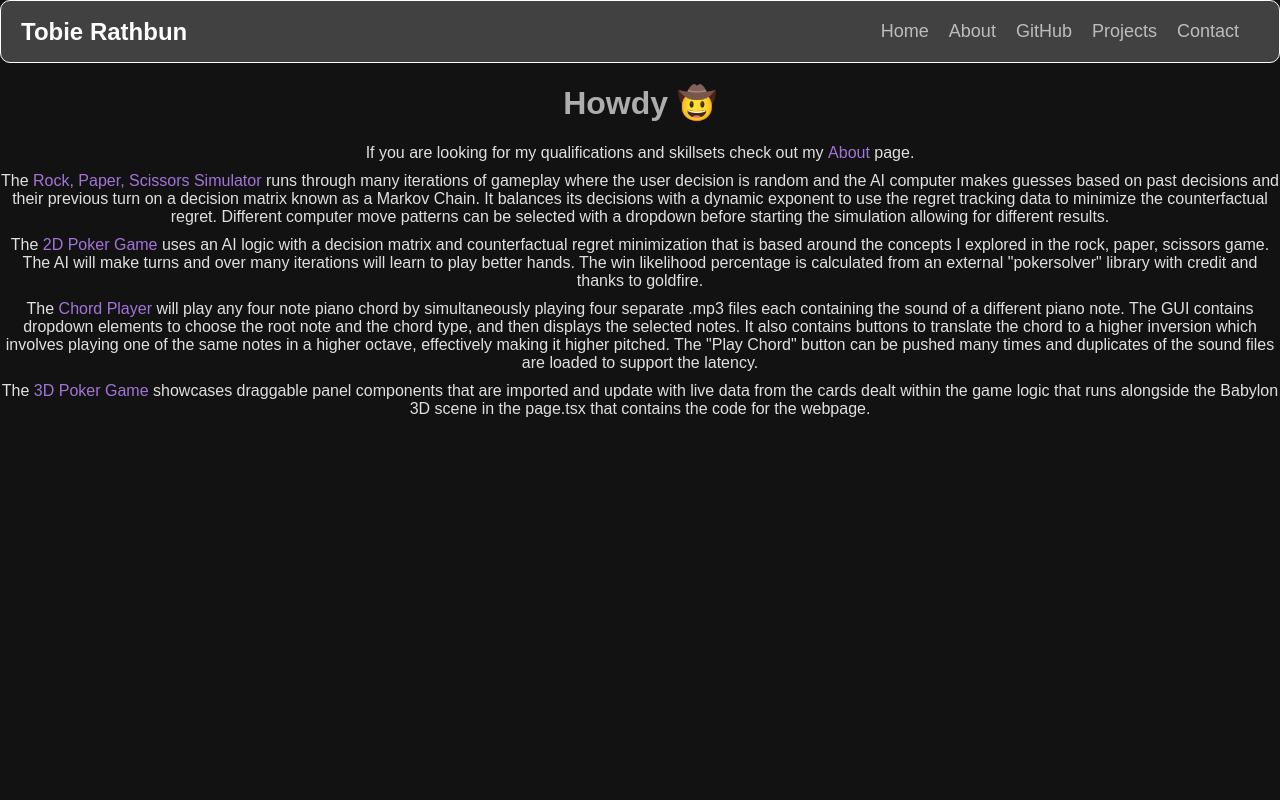
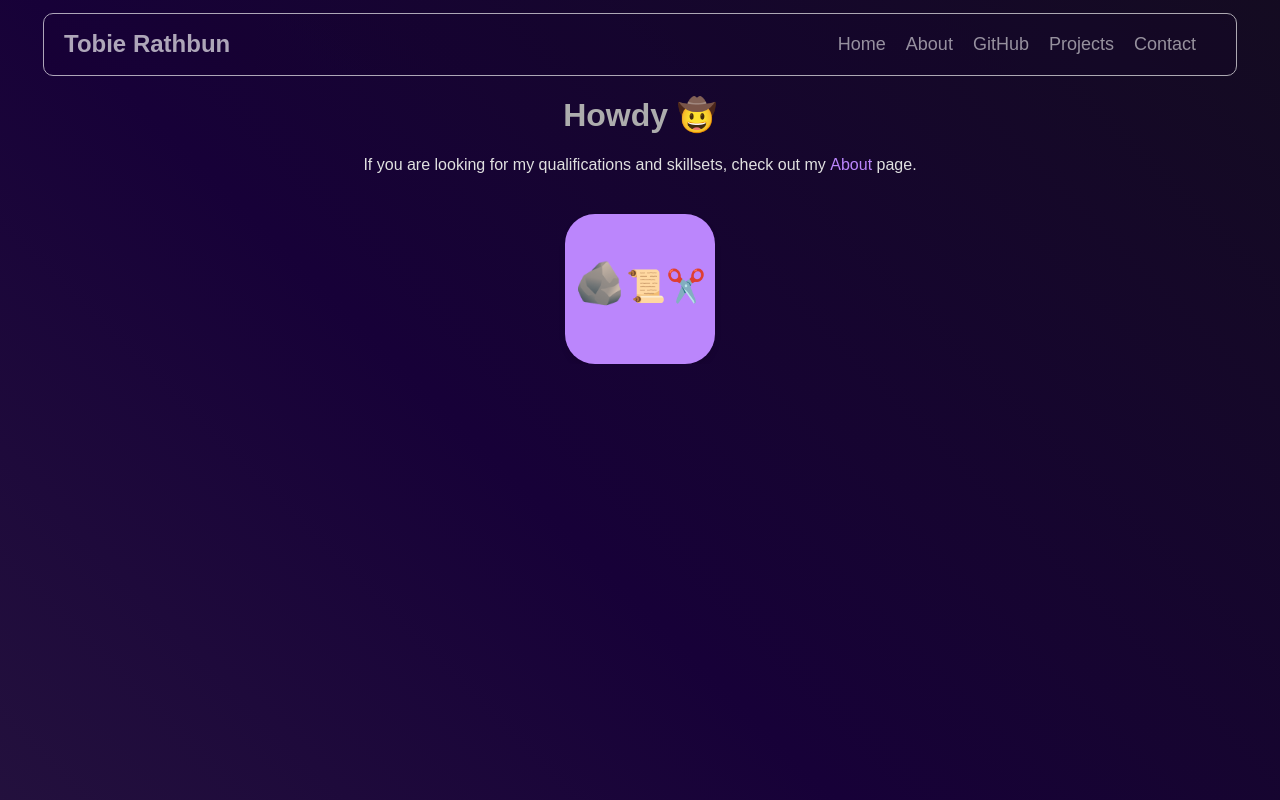
Before and after one commit to Tobie-Rathbun/React-Portfolio--Next.js-, a Next.js app: page / in a window 1280 px wide. Built offline with nearby package versions, Linux system fonts and the light colour scheme.

Commit message:
styled home page, ombre

```diff
--- a/package.json
+++ b/package.json
@@ -18,6 +18,7 @@
     "axios": "^1.7.9",
     "concurrently": "^9.1.0",
     "express": "^4.21.2",
+    "framer-motion": "^11.15.0",
     "next": "^15.1.3",
     "pokersolver": "^2.1.4",
     "react": "^19.0.0",
--- a/src/app/globals.css
+++ b/src/app/globals.css
@@ -5,7 +5,9 @@
   --primary-text-color: #e0e0e0;
   --secondary-text-color: #adadad;
   --accent-color: #6200ee;
+  --accent-color-dark: #170138;
   --highlight-color: #bb86fc;
+  --highlight-color-dark: #352745;
 
   /* Component-Specific Colors */
   --chord-player-background: #333333;
@@ -15,30 +17,55 @@
 
 /* General styles */
 body {
-  background-color: var(--dark-background);
-  color: var(--primary-text-color);
-  font-family: 'Arial', sans-serif;
   margin: 0;
   padding: 0;
+  font-family: 'Arial', sans-serif;
+  color: var(--primary-text-color);
+  position: relative;
+  background: none;
+}
+
+/* Main content */
+main {
+  position: relative;
+  z-index: 1; /* Ensure content is above the background */
 }
 
 h1, h2, h3, h4, h5, h6 {
   color: var(--secondary-text-color);
 }
 
-span.emoji {
-  display: inline-block;
-  font-size: 2rem;
-  transition: transform 0.6s ease;
+/* General layout wrapper */
+.layout-wrapper {
+  position: relative; /* Create stacking context */
+  overflow: hidden;
+  z-index: 1;
 }
 
-span.emoji:hover {
-  animation: spin 0.6s ease;
+.animated-background {
+  position: fixed; /* Ensures it stays in place as you scroll */
+  top: 0;
+  left: 0;
+  width: 100vw; /* Full viewport width */
+  height: 100vh; /* Full viewport height */
+  background: linear-gradient(
+  45deg,
+  var(--highlight-color-dark),
+  var(--accent-color-dark),
+  var(--dark-background),
+  #040115,
+  #000
+
+);
+
+  background-size: 400% 400%; /* Makes the gradient larger than the viewport for smooth animation */
+  z-index: -1;
 }
 
 
 
-/* Define the spin animation */
+
+/* Animations */
 @keyframes spin {
   from {
     transform: rotate(0deg);
@@ -48,24 +75,56 @@ span.emoji:hover {
   }
 }
 
+@keyframes pulsate {
+  0% {
+    transform: scale(1);
+  }
+  50% {
+    transform: scale(1.02);
+  }
+  100% {
+    transform: scale(1);
+  }
+}
+
+@keyframes gradientAnimation {
+  0% {
+    background-position: 0% 50%;
+  }
+  50% {
+    background-position: 100% 50%;
+  }
+  100% {
+    background-position: 0% 50%;
+  }
+}
+
+
+
+
+/* Links */
+
 /* For links inside a span */
 span.link a {
   display: inline-block;
-  transition: opacity 0.4s, transform 0.4s ease-in-out;
+  transition: opacity 0.75s, transform 0.75s ease-in-out, padding 0.75s ease-in-out;
   color: var(--highlight-color);
-  opacity: 0.85;
+  opacity: 1;
+  padding: 0;
 }
 
 span.link a:hover {
   transform: scale(1.03);
   opacity: 1;
+  padding-left: 1%;
+  padding-right: 1%;
 }
 
 a.link {
   display: inline-block; /* Required for transform to work */
   transition: opacity 0.4s, transform 0.4s ease-in-out;
   color: var(--highlight-color);
-  opacity: 0.65;
+  opacity: 1;
 }
 
 a.link:hover {
@@ -75,24 +134,42 @@ a.link:hover {
 
 
 
+/* SiteNavbar */
+.navbar-wrapper {
+  z-index: 9991;
+}
 
-
-
-/* SiteNavbar */
 .site-navbar {
   display: flex; /* Display items in a flex container */
   justify-content: space-between; /* Align items evenly along the main axis */
   align-items: center; /* Center items vertically */
-  background-color: rgba(255, 255, 255, 0.2); /* Opaque white background color */
+  background: linear-gradient(
+    45deg,
+    var(--accent-color-dark) 0%,
+    var(--dark-background) 100%
+  );
   border-radius: 10px; /* Rounded edges */
   padding: 10px 20px; /* Add padding for space */
   border: 1px solid #FFFFFF; /* Thin white border */
   position: relative;
   z-index: 9990;
   flex-wrap: nowrap;
+  opacity: 65%;
+  width: 90%;
+  margin: 1% auto;
+  transition: background-position 1s cubic-bezier(0.42, 0, 0.58, 1),
+    opacity 1s cubic-bezier(0.42, 0, 0.58, 1);
+  background-size: 200% 200%;
+  background-position: 0% 50%;
 }
 
-.site-navbar .navbar-brand {
+.site-navbar:hover {
+  background-position: 100% 50%;
+  opacity: 1;
+}
+
+
+.navbar-brand {
   font-size: 24px;
   font-weight: bold;
   color: #FFFFFF; /* White text */
@@ -104,13 +181,13 @@ a.link:hover {
   transform: scale(1.05);
 }
 
-.site-navbar .nav-link {
+.nav-link {
   color: #FFFFFF; /* White text */
   display: inline-block;
   font-size: 18px;
   margin-right: 20px;
   text-decoration: none; /* Remove underline */
-  opacity: 0.65; /* Initial opacity for non-active links */
+  opacity: 0.85; /* Initial opacity for non-active links */
   transition: opacity 0.4s, transform 0.4s; /* Smooth transition for opacity and transform */
 }
 
@@ -141,7 +218,7 @@ a.link:hover {
   cursor: pointer;
   padding: 10px 0; /* Consistent padding with other nav-links */
   text-decoration: none; /* Remove underline */
-  opacity: 0.65; /* Match initial opacity */
+  opacity: 0.85; /* Match initial opacity */
   transition: opacity 0.4s, transform 0.4s; /* Smooth transitions */
 }
 
@@ -211,21 +288,9 @@ a.link:hover {
 
 }
 
-@keyframes spin {
-  from {
-    transform: rotate(0deg);
-  }
-  to {
-    transform: rotate(360deg);
-  }
-}
 
 
-
-
-
-
-/* Chord Player specific styles */
+/* Chord Player */
 .chord-player {
   display: flex;
   flex-direction: column;
@@ -289,7 +354,12 @@ button:active, input[type="text"]:active, input[type="password"]:active {
   100% { transform: scale(0.95); }
 }
 
-/* Form styles */
+
+
+
+
+
+/* Contact Form */
 .contact-form {
   display: flex;
   flex-direction: column;
@@ -356,6 +426,8 @@ button:active, input[type="text"]:active, input[type="password"]:active {
   margin-left: 0%;
   text-align: center;
 }
+
+
 
 
 
@@ -443,7 +515,7 @@ button:active, input[type="text"]:active, input[type="password"]:active {
 }
 
 .resume-link:hover {
-  color: var(--accent-hover-color); /* Change color on hover */
+  color: var(--highlight-color); /* Change color on hover */
   text-decoration: underline; /* Optional underline on hover */
 }
 
@@ -452,6 +524,7 @@ button:active, input[type="text"]:active, input[type="password"]:active {
   text-align: center;
   margin: 0 auto;
   width: 100%; /* Adjust width as needed */
+  z-index: 1;
 }
 
 .-page h1 {
@@ -471,10 +544,17 @@ button:active, input[type="text"]:active, input[type="password"]:active {
   text-decoration: underline;
 }
 
+.about-bio {
+  width: 75%;
+  text-align: left;
+  margin-left: 12.5%;
+  margin-top: 5%;
+  margin-bottom: 3%;
+}
 
 
 
-
+/* Poker Frogs 3D */
 
 #root {
   height: 100%;
@@ -564,17 +644,7 @@ button:active, input[type="text"]:active, input[type="password"]:active {
   animation: pulsate 1.5s infinite;
 }
 
-@keyframes pulsate {
-  0% {
-    transform: scale(1);
-  }
-  50% {
-    transform: scale(1.02);
-  }
-  100% {
-    transform: scale(1);
-  }
-}
+
 
 .card-display {
   position: absolute;
@@ -594,6 +664,9 @@ button:active, input[type="text"]:active, input[type="password"]:active {
   overflow: hidden;
   height: 100%;
 }
+
+
+
 
 
 /* Rock, Paper, Scissors RPS */
@@ -730,6 +803,9 @@ button:active, input[type="text"]:active, input[type="password"]:active {
 
 
 
+
+
+/* Media Queries */
 
 @media (max-width: 768px) {
   #container1 { top: 10px; left: 10px; }
@@ -1011,7 +1087,66 @@ button:active, input[type="text"]:active, input[type="password"]:active {
 
 
 
+/* Home Page */
 
 .loading-overlay.hidden {
   display: none;
 }
+
+/* Cards Container */
+.cards-container {
+  display: flex;
+  justify-content: center;
+  align-items: center;
+  gap: 20px; /* Spacing between cards */
+  margin-top: 40px; /* Space above the container */
+  height: 100%;
+}
+
+.emoji {
+  margin-top: -8%;
+}
+
+span.emoji {
+  display: inline-block;
+  font-size: 2rem;
+  transition: transform 0.6s ease;
+}
+
+span.emoji:hover {
+  animation: spin 0.6s ease;
+}
+
+#rock {
+  font-size: 173%;
+  position: relative;
+  top: 5%;
+}
+
+.animated-card {
+  width: 150px;
+  height: 150px;
+  background-color: var(--highlight-color);
+  color: var(--primary-text-color);
+  border-radius: 30px;
+  display: flex;
+  justify-content: center;
+  align-items: center;
+  cursor: pointer;
+  box-shadow: 0 4px 6px rgba(0, 0, 0, 0.1);
+  transition: box-shadow 0.2s ease;
+}
+
+.animated-card:hover {
+  box-shadow: 0 8px 12px rgba(0, 0, 0, 0.2);
+}
+
+/* Remove underline from links */
+.animated-card .card-content {
+  text-decoration: none; /* Removes underline */
+  color: inherit; /* Ensures the text color matches parent */
+}
+
+.animated-card .card-content:hover {
+  text-decoration: none; /* Ensure underline is not added on hover */
+}
--- a/src/app/layout.tsx
+++ b/src/app/layout.tsx
@@ -1,24 +1,31 @@
-import type { Metadata } from "next";
+import React from "react";
 import './globals.css';
 import SiteNavbar from "../components/SiteNavbar"; // Adjust the path as needed
+import AnimatedBackground from "@/components/AnimatedBackground";
 
-export const dynamic = 'force-dynamic';
 
-export const metadata: Metadata = {
+export const metadata = {
   title: "Tobie Rathbun | Developer",
   description: "Full Stack Developer Portfolio",
 };
 
 export default function RootLayout({
   children,
-}: Readonly<{
+}: {
   children: React.ReactNode;
-}>) {
+}) {
   return (
     <html lang="en">
       <body>
+        {/* Animated Background as a Client Component */}
+        <AnimatedBackground />
+
+        {/* Main container for stacking context */}
+        <div className="layout-wrapper">
           {/* Include the SiteNavbar above the children */}
+          <div className="navbar-wrapper">
             <SiteNavbar />
+          </div>
           <main>{children}</main>
 
           {/* Hidden Static Form for Netlify Detection */}
@@ -34,6 +41,7 @@ export default function RootLayout({
             <input type="email" name="email" />
             <textarea name="message"></textarea>
           </form>
+        </div>
       </body>
     </html>
   );
--- a/src/app/page.tsx
+++ b/src/app/page.tsx
@@ -1,27 +1,61 @@
-import Link from 'next/link'; // Use Next.js Link
-import './globals.css'; // Adjust the path if needed
+'use client';
 
-export const dynamic = 'force-dynamic';
+import { useAnimate } from "framer-motion";
+import Link from "next/link";
+import './globals.css';
 
 export default function Home() {
+  const [scope, animate] = useAnimate();
+
+  function handleHover() {
+    animate([
+      [scope.current, { rotate: -90 }],
+      [scope.current, { scale: 1.5 }],
+      [scope.current, { rotate: 0 }],
+      [scope.current, { scale: 2 }]
+    ]);
+  }
+
+  function handleLeave() {
+    animate([
+      [scope.current, { scale: 1 }]
+    ]);
+  }
+
   return (
-    <div className="-page">
-      <h1>Howdy <span className='emoji'>&#x1F920;</span></h1>
-      <p>
-        If you are looking for my qualifications and skillsets check out my <span className='link'><Link href="/about">About</Link></span> page.
-      </p>
-      <p>
-        The <span className='link'><Link href="/rps">Rock, Paper, Scissors Simulator</Link></span> runs through many iterations of gameplay where the user decision is random and the AI computer makes guesses based on past decisions and their previous turn on a decision matrix known as a Markov Chain. It balances its decisions with a dynamic exponent to use the regret tracking data to minimize the counterfactual regret. Different computer move patterns can be selected with a dropdown before starting the simulation allowing for different results.
-      </p>
-      <p>
-        The <span className='link'><Link href="/poker2d">2D Poker Game</Link></span> uses an AI logic with a decision matrix and counterfactual regret minimization that is based around the concepts I explored in the rock, paper, scissors game. The AI will make turns and over many iterations will learn to play better hands. The win likelihood percentage is calculated from an external &quot;pokersolver&quot; library with credit and thanks to goldfire.
-      </p>
-      <p>
-        The <span className='link'><Link href="/chord-player">Chord Player</Link></span> will play any four note piano chord by simultaneously playing four separate .mp3 files each containing the sound of a different piano note. The GUI contains dropdown elements to choose the root note and the chord type, and then displays the selected notes. It also contains buttons to translate the chord to a higher inversion which involves playing one of the same notes in a higher octave, effectively making it higher pitched. The &quot;Play Chord&quot; button can be pushed many times and duplicates of the sound files are loaded to support the latency.
-      </p>
-      <p>
-        The <span className='link'><Link href="/pokerfrogs">3D Poker Game</Link></span> showcases draggable panel components that are imported and update with live data from the cards dealt within the game logic that runs alongside the Babylon 3D scene in the page.tsx that contains the code for the webpage.
-      </p>
-    </div>
+    <>
+      {/* Main Content */}
+      <div className="-page">
+        <h1>
+          Howdy <span className="emoji">&#x1F920;</span>
+        </h1>
+        <p>
+          If you are looking for my qualifications and skillsets, check out my{' '}
+          <span className="link">
+            <Link href="/about">About</Link>
+          </span>{' '}
+          page.
+        </p>
+
+        <div className="cards-container">
+          <div
+            className="animated-card"
+            ref={scope}
+            onMouseEnter={handleHover}
+            onMouseLeave={handleLeave}
+          >
+            <Link href="/rps" style={{ textDecoration: 'none' }}>
+              <div className="card-content">
+                <h2>
+                  <span className="emoji" id="rock">&#129704;</span>
+                  <span className="emoji">&#128220;</span>
+                  <span className="emoji">&#9986;&#65039;</span>
+                </h2>
+              </div>
+            </Link>
+          </div>
+        </div>
+      </div>
+    </>
   );
 }
--- /dev/null
+++ b/src/components/AnimatedBackground.tsx
@@ -0,0 +1,22 @@
+"use client";
+
+import React from "react";
+import { motion } from "framer-motion";
+import "../app/globals.css";
+
+const AnimatedBackground: React.FC = () => {
+  return (
+    <motion.div
+      className="animated-background"
+      initial={{ backgroundPosition: "0% 50%" }}
+      animate={{ backgroundPosition: ["0% 50%", "100% 50%", "0% 50%"] }}
+      transition={{
+        duration: 150,
+        repeat: Infinity,
+        ease: [0.42, 0, 0.58, 1], // Custom bezier curve
+      }}
+    />
+  );
+};
+
+export default AnimatedBackground;
--- a/src/components/SiteNavbar.tsx
+++ b/src/components/SiteNavbar.tsx
@@ -1,5 +1,6 @@
 "use client";
 
+import "../app/globals.css";
 import Link from "next/link";
 import { usePathname, useSearchParams } from "next/navigation";
 import { useState, useEffect } from "react";
@@ -37,7 +38,7 @@ const SiteNavbar = () => {
   }, [usePathname(), useSearchParams()]);
 
   return (
-    <div>
+    <div className="navbar-wrapper">
       <nav className="site-navbar">
         <Link href="/" className="navbar-brand" onClick={handleLinkClick}>
           Tobie Rathbun
@@ -72,7 +73,7 @@ const SiteNavbar = () => {
                   Poker 2D
                 </Link>
                 <Link href="/pokerfrogs" className="nav-link" onClick={handleLinkClick}>
-                  Poker Frogs 3D
+                  Poker Frogs 3D (Demo)
                 </Link>
                 <Link href="/rps" className="nav-link" onClick={handleLinkClick}>
                   Rock, Paper, Scissors
```
Also changed, not shown: src/app/about/page.tsx (+15 -0 lines), 1 other file (tests, documents, lock files or other folders). Lines whose indentation alone changed are shown as unchanged.
